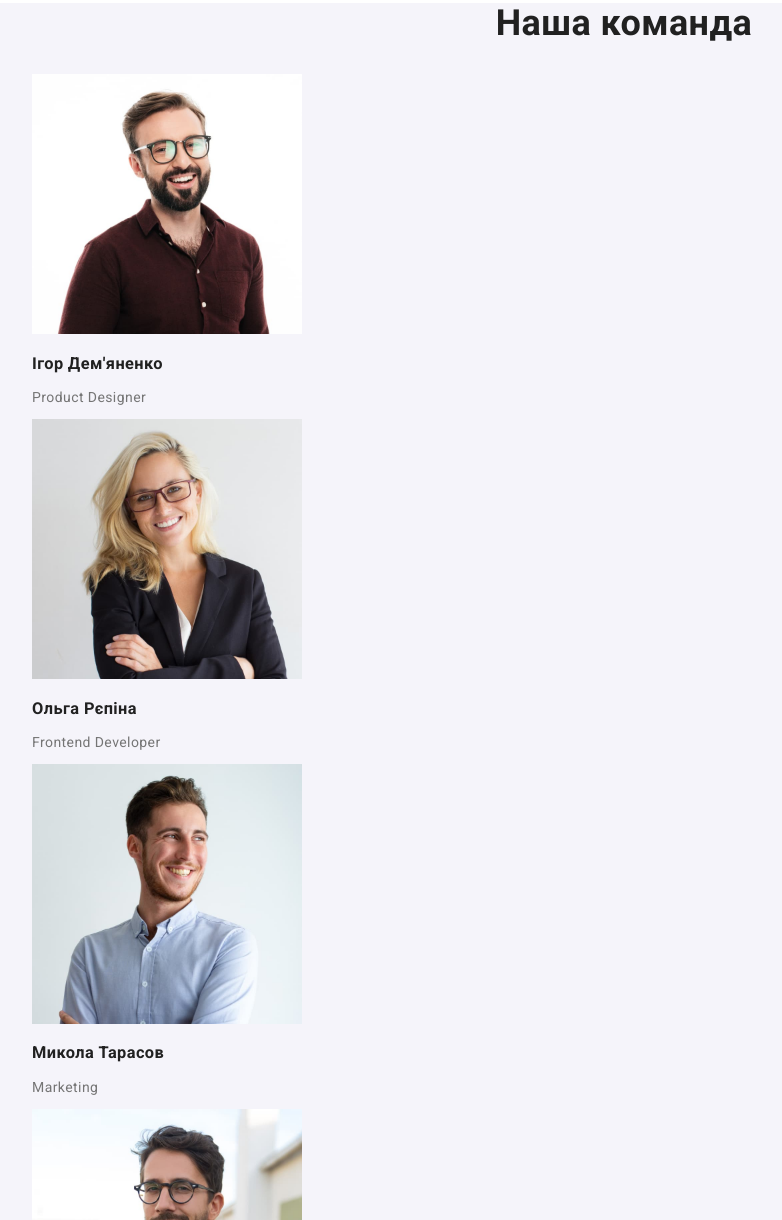
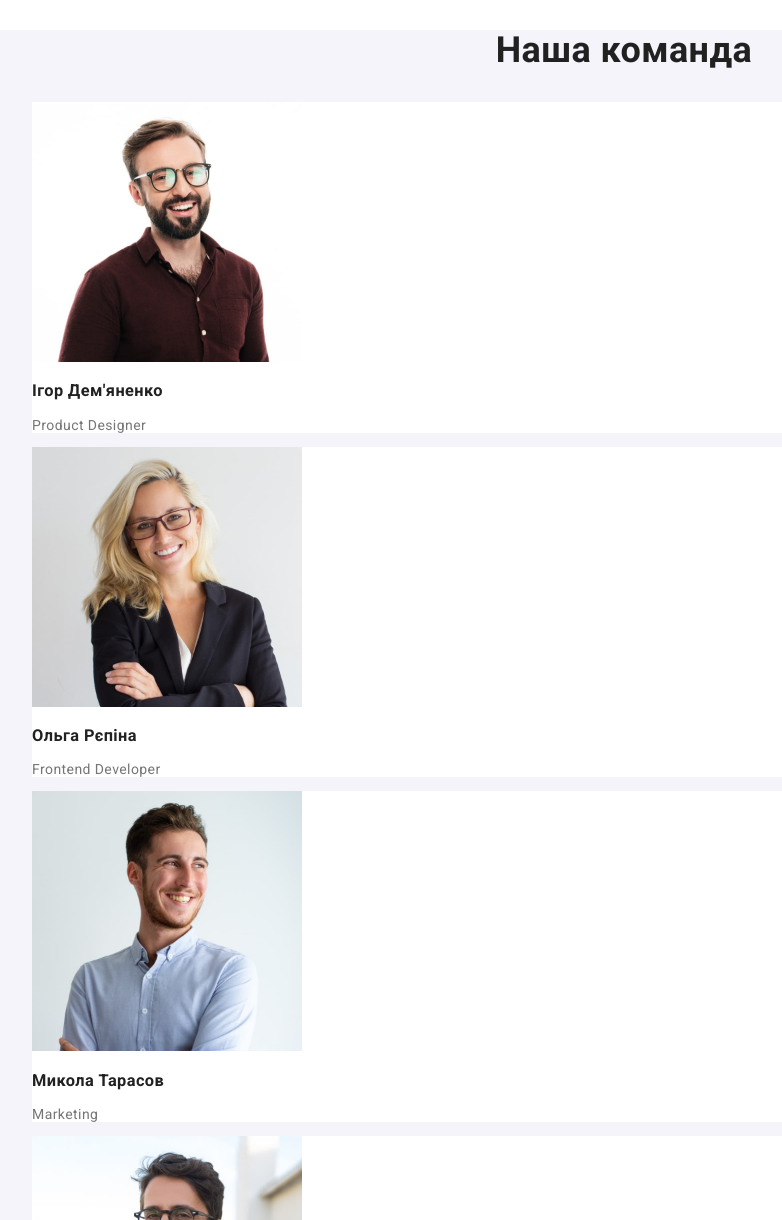
Before and after one commit to Palchuk13/goit-markup-hw-02, a plain HTML site: page index.html in a window 1280 px wide. Shown: the part 1580-2800 px from the top of the page, without its empty margins (16-798 px from the left). Drawn offline with Linux system fonts and the light colour scheme.

Commit message:
Update index.html

```diff
--- a/index.html
+++ b/index.html
@@ -36,7 +36,7 @@
       </section>
       <!--Feature-->
       <section class="section feature">
-        <h2 class="section-title" hidden>Наші переваги</h2>
+        <h2 class="section-title" class="visually-hidden">Наші переваги</h2>
         <ul class="list">
           <li>
             <h3 class="section-title">Увага до деталей</h3>
@@ -75,22 +75,22 @@
       <section class="section team">
         <h2 class="section-title">Наша команда</h2>
         <ul class="list">
-          <li>
+          <li class="item">
             <img src="./images/product-designer.jpg" alt="Ігор Дем'яненко" width="270" />
             <h3 class="section-title">Ігор Дем'яненко</h3>
             <p class="desc">Product Designer</p>
           </li>
-          <li>
+          <li class="item">
             <img src="./images/frontend-developer.jpg" alt="Ольга Рєпіна" width="270" />
             <h3 class="section-title">Ольга Рєпіна</h3>
             <p class="desc">Frontend Developer</p>
           </li>
-          <li>
+          <li class="item">
             <img src="./images/marketing.jpg" alt="Микола Тарасов" width="270" />
             <h3 class="section-title">Микола Тарасов</h3>
             <p class="desc">Marketing</p>
           </li>
-          <li>
+          <li class="item">
             <img src="./images/ui-designer.jpg" alt="Михайло Єрмаков" width="270" />
             <h3 class="section-title">Михайло Єрмаков</h3>
             <p class="desc">UI Designer</p>
```
